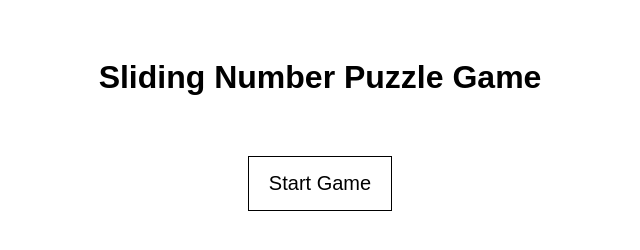
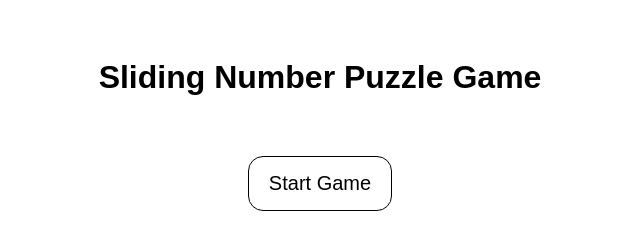
Before and after one commit to NamAyheng/slidingnumberpuzzlegame, a plain HTML site: page index.html in a window 1280 px wide. Shown: the full height of the page, 320-960 px from the left. Drawn offline with Linux system fonts and the light colour scheme.

Commit message:
puzzle.css

```diff
--- a/puzzle.css
+++ b/puzzle.css
@@ -35,8 +35,8 @@ img {
 #startButton,
 #restartButton {
   margin: 20px auto;
-  border: 1px solid;
-  border-radius: 15px #000;
+  border: 1px solid #000;
+  border-radius: 15px;
   font-size: 20px;
   padding: 15px 20px;
   cursor: pointer;
```
